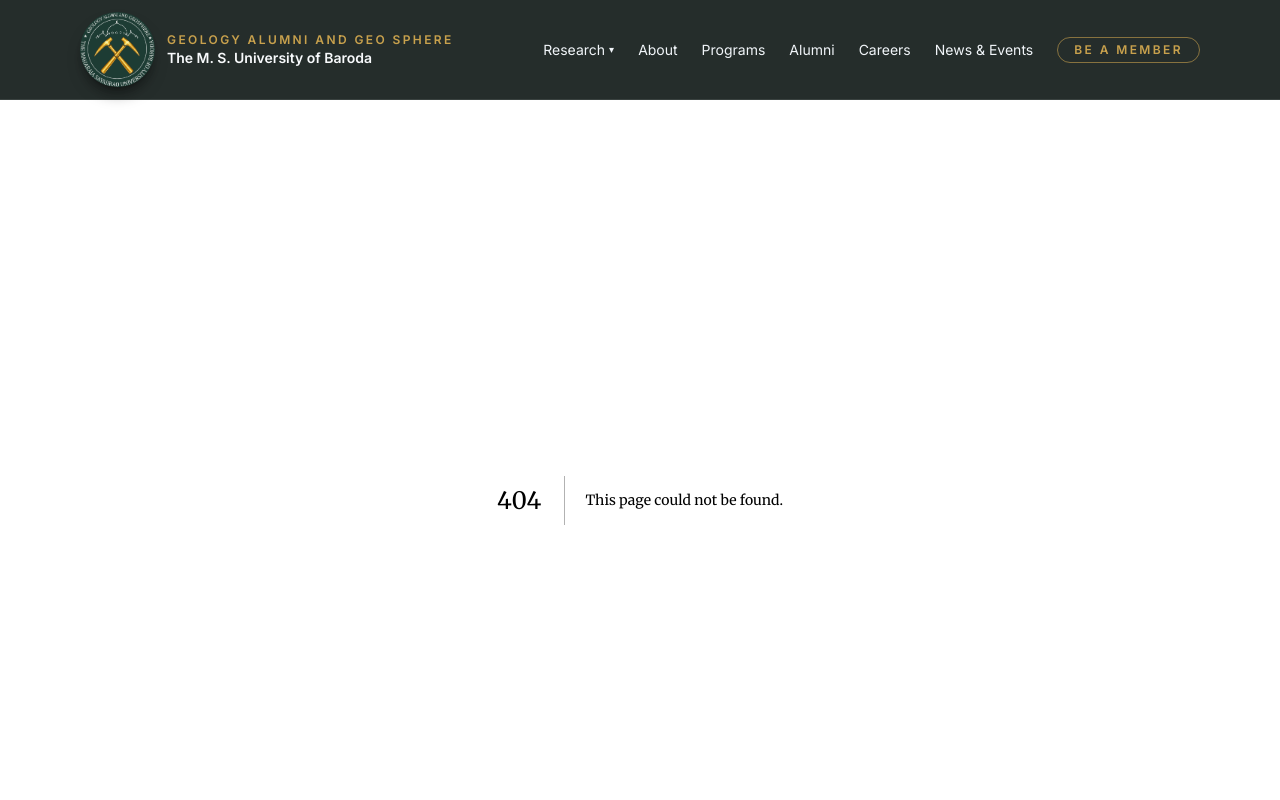
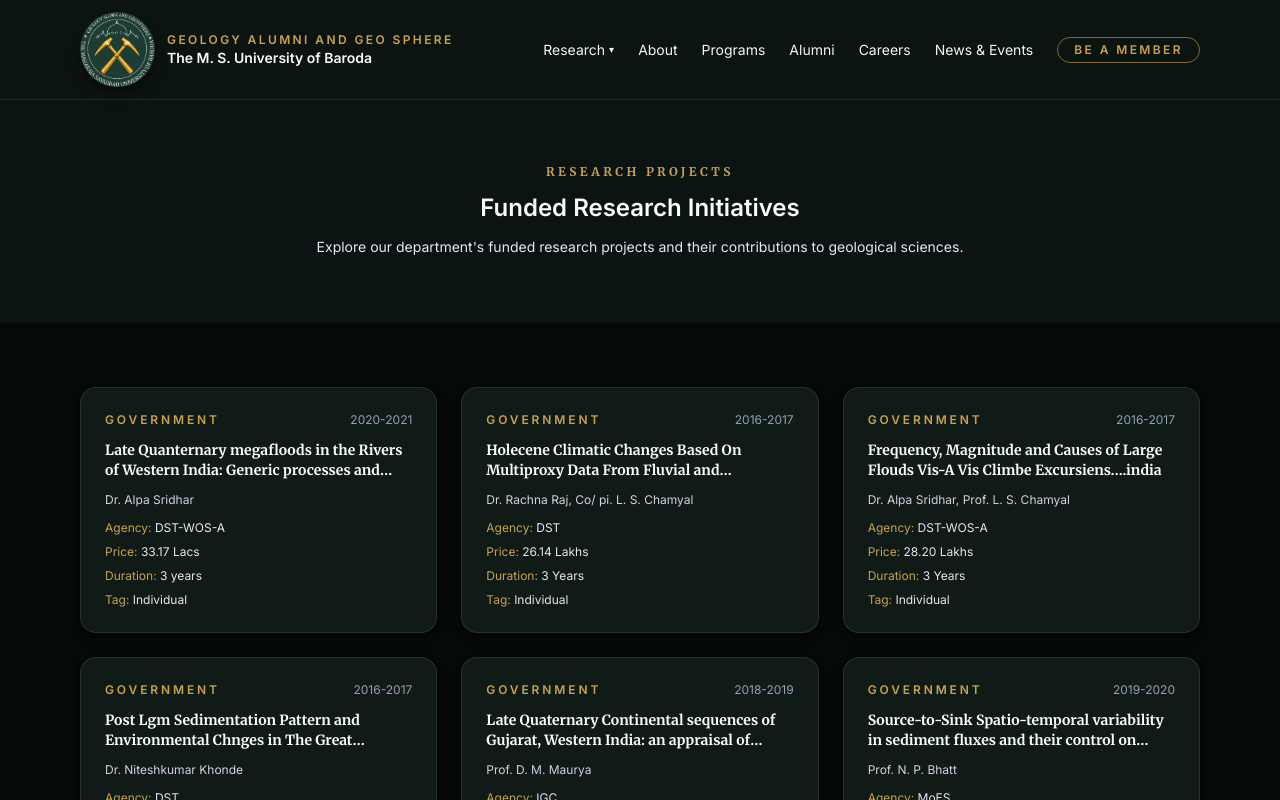
Before and after one commit to gauravhaldar/geology, a Next.js app: page /research-papers in a window 1280 px wide. Before the commit this address had no page. Shown: the top 800 px of the page. Built offline with nearby package versions, Linux system fonts and the light colour scheme.

Commit message:
research-papers page added

```diff
--- /dev/null
+++ b/app/research-papers/page.js
@@ -0,0 +1,148 @@
+export default function ResearchPapersPage() {
+  const researchProjects = [
+    {
+      title: "Late Quanternary megafloods in the Rivers of Western India: Generic processes and climate transitions",
+      name: "Dr. Alpa Sridhar",
+      agency: "DST-WOS-A",
+      price: "33.17 Lacs",
+      tag: "Individual",
+      type: "Government",
+      year: "2020-2021",
+      duration: "3 years",
+      faculty: "Faculty of Science",
+      department: "Department of Geology",
+    },
+    {
+      title: "Holecene Climatic Changes Based On Multiproxy Data From Fluvial and Lacustrine Archives of Castern Margin of Little Rann of Kachch, Western india",
+      name: "Dr. Rachna Raj, Co/ pi. L. S. Chamyal",
+      agency: "DST",
+      price: "26.14 Lakhs",
+      tag: "Individual",
+      type: "Government",
+      year: "2016-2017",
+      duration: "3 Years",
+      faculty: "Faculty of Science",
+      department: "Department of Geology",
+    },
+    {
+      title: "Frequency, Magnitude and Causes of Large Flouds Vis-A Vis Climbe Excursiens….india",
+      name: "Dr. Alpa Sridhar, Prof. L. S. Chamyal",
+      agency: "DST-WOS-A",
+      price: "28.20 Lakhs",
+      tag: "Individual",
+      type: "Government",
+      year: "2016-2017",
+      duration: "3 Years",
+      faculty: "Faculty of Science",
+      department: "Department of Geology",
+    },
+    {
+      title: "Post Lgm Sedimentation Pattern and Environmental Chnges in The Great Kachchh Basin",
+      name: "Dr. Niteshkumar Khonde",
+      agency: "DST",
+      price: "29.92 Lakhs",
+      tag: "Individual",
+      type: "Government",
+      year: "2016-2017",
+      duration: "3 Years",
+      faculty: "Faculty of Science",
+      department: "Department of Geology",
+    },
+    {
+      title: "Late Quaternary Continental sequences of Gujarat, Western India: an appraisal of climatic, tectonic and eustatic processes",
+      name: "Prof. D. M. Maurya",
+      agency: "IGC",
+      price: "3.50 Lakhs",
+      tag: "Individual",
+      type: "Government",
+      year: "2018-2019",
+      duration: "1 year",
+      faculty: "Faculty of Science",
+      department: "Department of Geology",
+    },
+    {
+      title: "Source-to-Sink Spatio-temporal variability in sediment fluxes and their control on coastal sediment dispersal system in Gujarat",
+      name: "Prof. N. P. Bhatt",
+      agency: "MoES",
+      price: "21.25 Lakhs",
+      tag: "Individual",
+      type: "Government",
+      year: "2019-2020",
+      duration: "3 years",
+      faculty: "Faculty of Science",
+      department: "Department of Geology",
+    },
+  ];
+
+
+  return (
+    <div className="min-h-screen bg-[#050908] text-slate-100">
+      {/* Hero Section */}
+      <section className="bg-[#0b1412] py-16 text-slate-100">
+        <div className="mx-auto max-w-6xl px-4">
+          <div className="text-center">
+            <h1 className="text-xs font-semibold uppercase tracking-[0.28em] text-[#C8A14D]">
+              Research Projects
+            </h1>
+            <p className="mt-3 text-2xl font-semibold text-slate-50">
+              Funded Research Initiatives
+            </p>
+            <p className="mt-3 text-sm leading-relaxed text-slate-200 max-w-2xl mx-auto">
+              Explore our department's funded research projects and their contributions to geological sciences.
+            </p>
+          </div>
+        </div>
+      </section>
+
+
+      {/* Research Projects Grid */}
+      <section className="py-16">
+        <div className="mx-auto max-w-6xl px-4">
+          <div className="grid gap-6 md:grid-cols-2 lg:grid-cols-3">
+            {researchProjects.map((project, index) => (
+              <div
+                key={index}
+                className="overflow-hidden rounded-2xl border border-white/10 bg-[#101b18] shadow-md shadow-black/40 hover:border-[#C8A14D]/40 transition-colors"
+              >
+                <div className="p-6">
+                  <div className="flex items-start justify-between mb-3">
+                    <span className="text-xs font-semibold uppercase tracking-[0.24em] text-[#C8A14D]">
+                      {project.type}
+                    </span>
+                    <span className="text-xs text-slate-400">
+                      {project.year}
+                    </span>
+                  </div>
+
+                  <h3 className="text-sm font-semibold text-slate-50 mb-3 line-clamp-2">
+                    {project.title}
+                  </h3>
+
+                  <p className="text-xs text-slate-300 mb-3">
+                    {project.name}
+                  </p>
+
+                  <div className="space-y-2">
+                    <p className="text-xs text-slate-200">
+                      <span className="text-[#C8A14D]">Agency:</span> {project.agency}
+                    </p>
+                    <p className="text-xs text-slate-200">
+                      <span className="text-[#C8A14D]">Price:</span> {project.price}
+                    </p>
+                    <p className="text-xs text-slate-200">
+                      <span className="text-[#C8A14D]">Duration:</span> {project.duration}
+                    </p>
+                    <p className="text-xs text-slate-200">
+                      <span className="text-[#C8A14D]">Tag:</span> {project.tag}
+                    </p>
+                  </div>
+                </div>
+              </div>
+            ))}
+          </div>
+        </div>
+      </section>
+
+          </div>
+  );
+}
--- a/components/ContactFacultySection.js
+++ b/components/ContactFacultySection.js
@@ -1,5 +1,11 @@
 export default function ContactFacultySection() {
   const contacts = [
+    {
+      title: "Head of Department",
+      name: "Prof. Atul V. Joshi",
+      phone: "0265-2785560",
+      email: "head-geology@msubaroda.ac.in",
+    },
     {
       title: "I/C Controller of Examination",
       name: "Prof. (Dr.) Bhavna Mehta",
@@ -48,11 +54,17 @@ export default function ContactFacultySection() {
                     </p>
                     <p className="text-sm font-semibold text-slate-50">{contact.name}</p>
                     <div className="mt-2 space-y-1">
-                      <p className="text-xs text-slate-300">
-                        <span className="text-[#C8A14D]">:</span> {contact.phone}
+                      <p className="text-xs text-slate-300 flex items-center">
+                        <svg className="w-3 h-3 mr-2 text-[#C8A14D]" fill="none" stroke="currentColor" viewBox="0 0 24 24">
+                          <path strokeLinecap="round" strokeLinejoin="round" strokeWidth={2} d="M3 5a2 2 0 012-2h3.28a1 1 0 01.948.684l1.498 4.493a1 1 0 01-.502 1.21l-2.257 1.13a11.042 11.042 0 005.516 5.516l1.13-2.257a1 1 0 011.21-.502l4.493 1.498a1 1 0 01.684.949V19a2 2 0 01-2 2h-1C9.716 21 3 14.284 3 6V5z" />
+                        </svg>
+                        {contact.phone}
                       </p>
-                      <p className="text-xs text-slate-300">
-                        <span className="text-[#C8A14D]">:</span> {contact.email}
+                      <p className="text-xs text-slate-300 flex items-center">
+                        <svg className="w-3 h-3 mr-2 text-[#C8A14D]" fill="none" stroke="currentColor" viewBox="0 0 24 24">
+                          <path strokeLinecap="round" strokeLinejoin="round" strokeWidth={2} d="M3 8l7.89 5.26a2 2 0 002.22 0L21 8M5 19h14a2 2 0 002-2V7a2 2 0 00-2-2H5a2 2 0 00-2 2v10a2 2 0 002 2z" />
+                        </svg>
+                        {contact.email}
                       </p>
                     </div>
                   </div>
```
